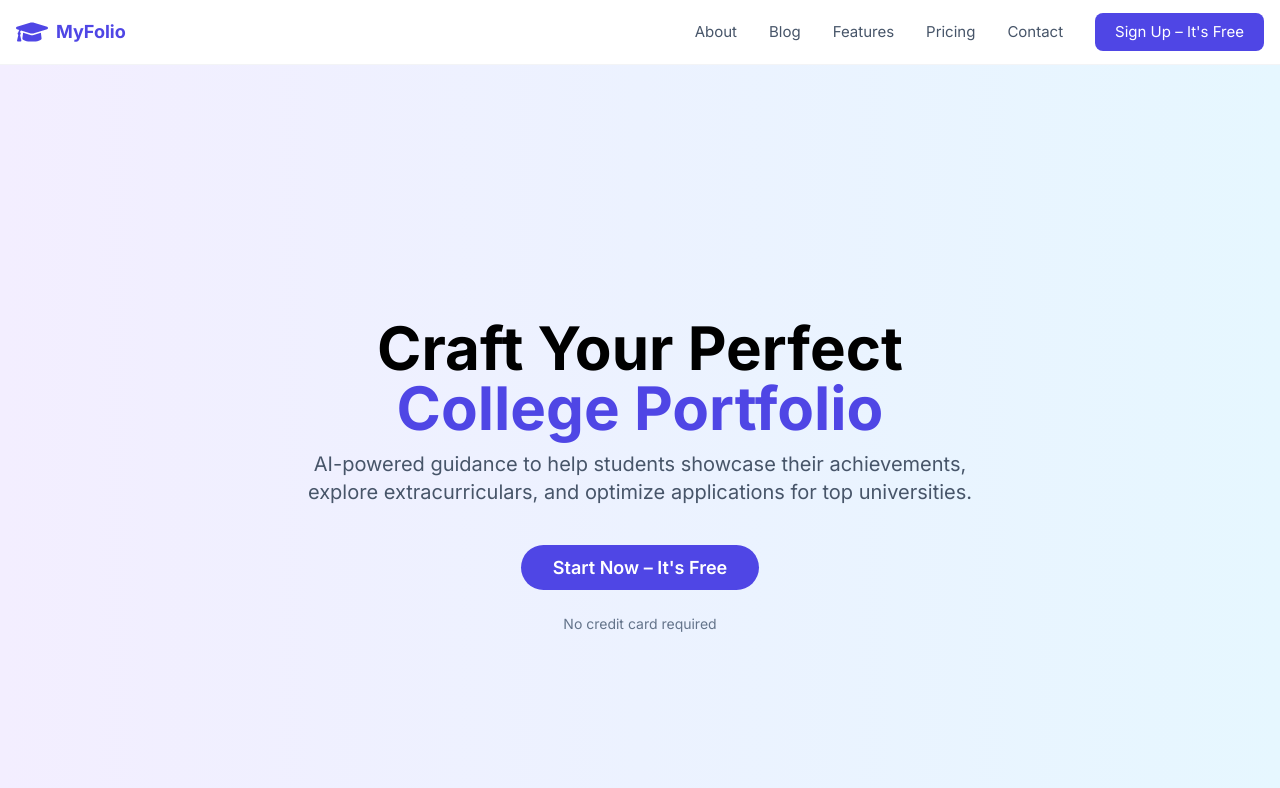
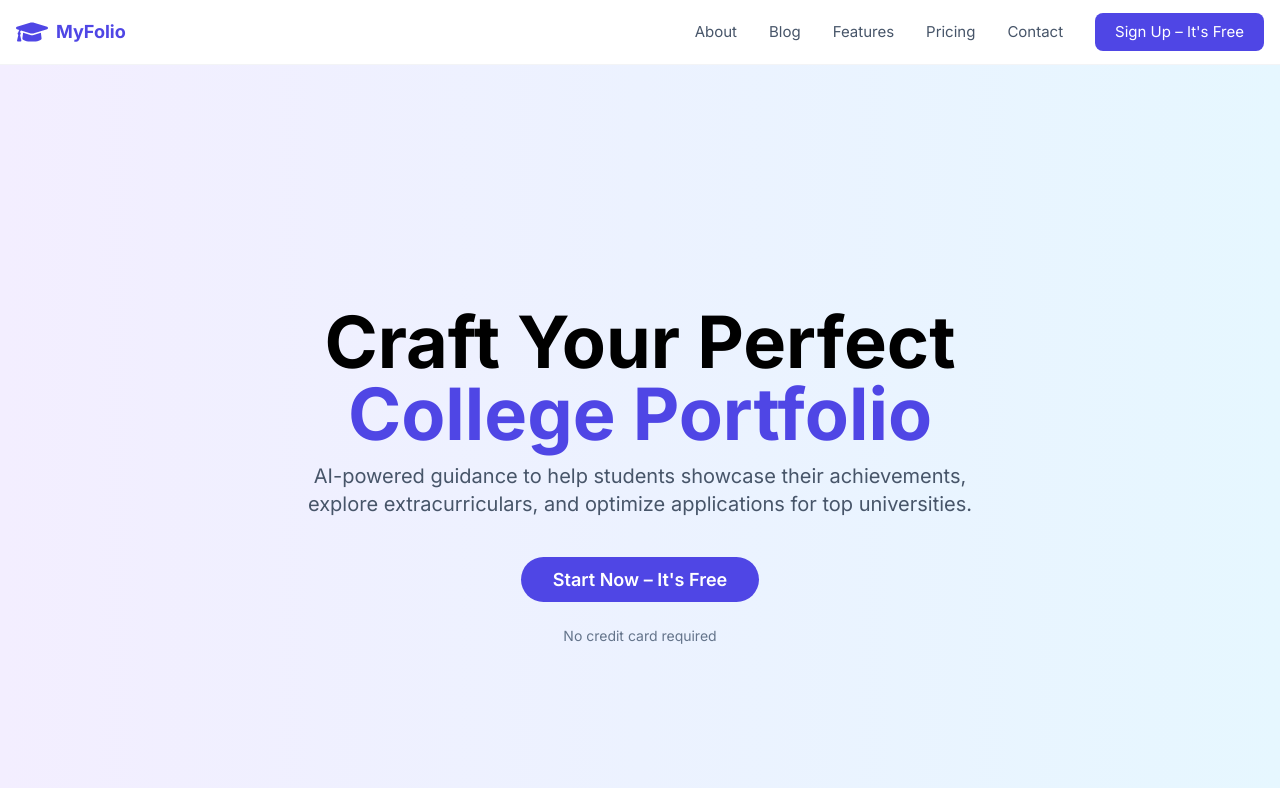
Before and after one commit to amiroesh1/myfolio_final, a Next.js app: page /about in a window 1280 px wide. Shown: the top 788 px of the page. Built offline with nearby package versions, Linux system fonts and the light colour scheme.

Commit message:
Update page.tsx

```diff
--- a/app/about/page.tsx
+++ b/app/about/page.tsx
@@ -6,13 +6,13 @@ import { FaTrophy, FaRobot, FaChartLine, FaSearch, FaClock } from 'react-icons/f
 
 export default function About() {
   return (
-    <main className="min-h-screen" style={{ background: 'linear-gradient(to right, rgb(243, 238, 255), rgb(236, 242, 255), rgb(230, 247, 255))' }}>
+   <main className="min-h-screen" style={{ background: 'linear-gradient(to right, rgb(243, 238, 255), rgb(236, 242, 255), rgb(230, 247, 255))' }}>
       <div className="container mx-auto px-4 py-16">
         <div className="max-w-4xl mx-auto">
           {/* Header Section */}
           <div className="flex flex-col items-center justify-center min-h-[90vh] text-center">
             <div className="max-w-3xl mt-20">
-              <h1 className="text-2xl md:text-5xl lg:text-6xl font-bold max-w-6xl mx-auto text-center mt-6 relative z-10 mb-3">
+              <h1 className="text-4xl md:text-6xl lg:text-7xl font-bold max-w-6xl mx-auto text-center mt-6 relative z-10 mb-3">
                 Craft Your Perfect<br />
                 <span className="text-[#4F46E5]">College Portfolio</span>
               </h1>
```
